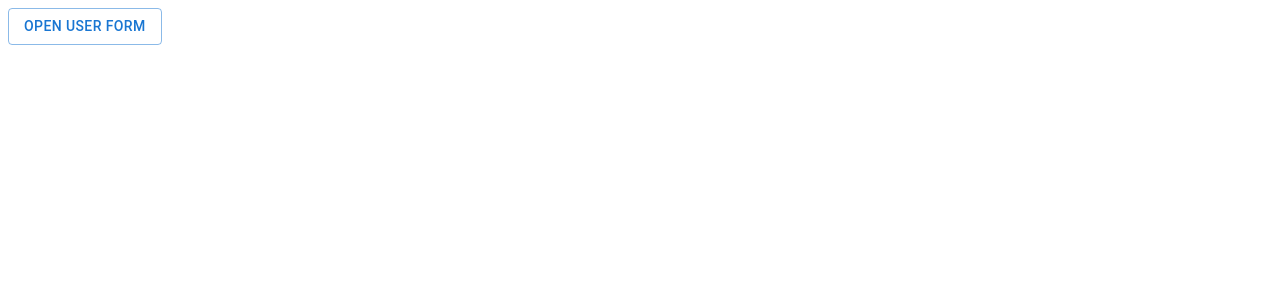
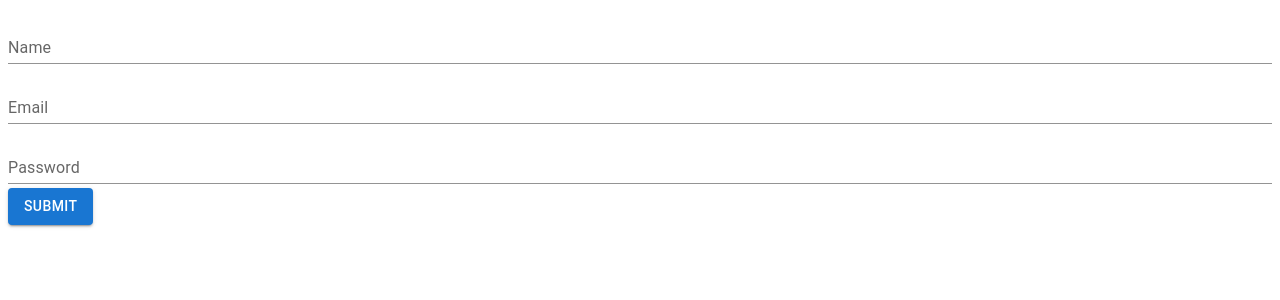
Before and after one commit to chandanikothiya/admin, a React (Vite) app: page / in a window 1280 px wide. Shown: the top 300 px of the page. Built offline with nearby package versions, Linux system fonts and the light colour scheme.

Commit message:
usefiled

```diff
--- a/src/App.jsx
+++ b/src/App.jsx
@@ -1,11 +1,14 @@
 import React from 'react';
 import User from './container/user/User';
 import ProductForm from './container/productform/ProductForm';
+import UserForm from './container/user/UserForm';
 
 function App(props) {
   return (
     <div>
-      <User/>
+      {/* <User/> */}
+      <UserForm/>
+
       {/* <ProductForm/> */}
     </div>
   );
--- /dev/null
+++ b/src/container/user/UserForm.jsx
@@ -0,0 +1,145 @@
+import React from 'react';
+import Button from '@mui/material/Button';
+import TextField from '@mui/material/TextField';
+import Dialog from '@mui/material/Dialog';
+import DialogActions from '@mui/material/DialogActions';
+import DialogContent from '@mui/material/DialogContent';
+import DialogContentText from '@mui/material/DialogContentText';
+import DialogTitle from '@mui/material/DialogTitle';
+import { date, mixed, object, string } from 'yup';
+import { Formik, useField, Form } from 'formik';
+import { styled } from '@mui/material/styles';
+import CloudUploadIcon from '@mui/icons-material/CloudUpload';
+
+
+// const VisuallyHiddenInput = styled('input')({
+//     clip: 'rect(0 0 0 0)',
+//     clipPath: 'inset(50%)',
+//     height: 1,
+//     overflow: 'hidden',
+//     position: 'absolute',
+//     bottom: 0,
+//     left: 0,
+//     whiteSpace: 'nowrap',
+//     width: 1,
+// });
+
+function MyTextField(props) {
+
+    const [field, meta] = useField(props);
+
+    return (
+        <TextField
+            {...field}
+            {...props}
+            error={meta.touched && Boolean(meta.error)}
+            helperText={meta.touched && meta.error ? meta.error : ""}
+            margin="dense"
+        />
+    );
+}
+
+function UserForm(props) {
+
+    // const [open, setOpen] = React.useState(false);
+
+    // const handleClickOpen = () => {
+    //     setOpen(true);
+    // };
+
+    // const handleClose = () => {
+    //     setOpen(false);
+    // };
+
+    //validation using yup
+
+    // const yesterdayDate = new Date()
+    // yesterdayDate.setDate(yesterdayDate.getDate() - 1)
+
+    // console.log(yesterdayDate);
+
+
+    let userSchema = object({
+        name: string()
+            .required('Please Enter Name'),
+        email: string()
+            .email()
+            .required('Please Enter Email'),
+        password: string()
+            .required('Please Enter Password')
+            .matches(/^(?=.*[a-z])(?=.*[A-Z])(?=.*\d)(?=.*[!@#$%^&*()-+=])(?=\S+$).{8,}$/, 'Pls enter at least 8 charate,alphabets,special symbol'),
+
+    })
+
+    //formik code
+    // const formikobj = useFormik({
+    //     initialValues: {
+    //         name: '',
+    //         email: '',
+    //         password: '',
+    //         cpassword: '',
+    //         address: '',
+    //         jd: '',
+    //         profile_img: ''
+    //     },
+    //     validationSchema: userSchema,
+    //     onSubmit: values => {
+    //         console.log(values);
+    //     },
+    // });
+
+    //disstructring
+    // const { handleSubmit, handleChange, values, errors, touched, handleBlur, setFieldValue } = formikobj;
+    // console.log(errors, touched);
+
+
+    return (
+        <div>
+            <Formik
+                initialValues={{
+                    name: '',
+                    email: '',
+                    password: '',
+                }}
+                validationSchema={userSchema}
+                onSubmit={(values) => {
+                    console.log(values);
+                }}
+            >
+
+            <Form>
+                <MyTextField
+                    id="name"
+                    name="name"
+                    label="Name"
+                    type="text"
+                    fullWidth
+                    variant="standard"
+                />
+
+                <MyTextField
+                    id="email"
+                    name="email"
+                    label="Email"
+                    type="email"
+                    fullWidth
+                    variant="standard"
+                />
+
+                <MyTextField
+                    id="password"
+                    name="password"
+                    label="Password"
+                    type="password"
+                    fullWidth
+                    variant="standard"
+                />
+
+                 <Button type="submit" variant="contained">Submit</Button>
+            </Form>
+            </Formik>
+        </div>
+    );
+}
+
+export default UserForm;
```
